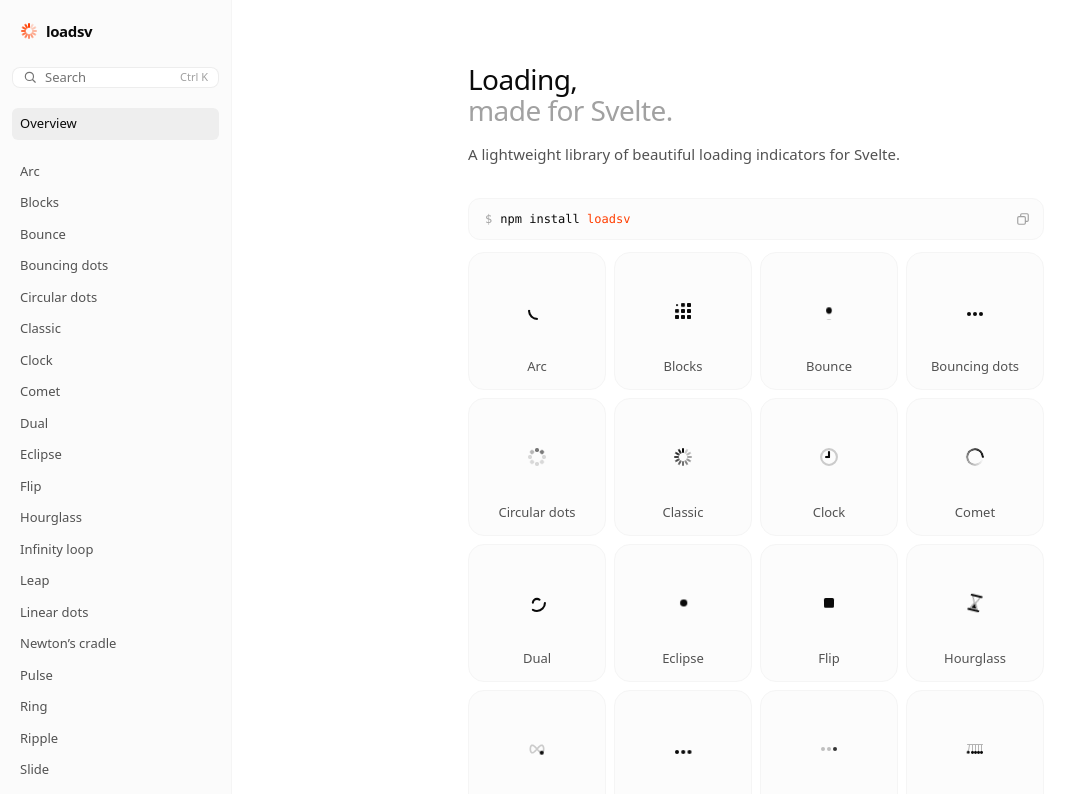
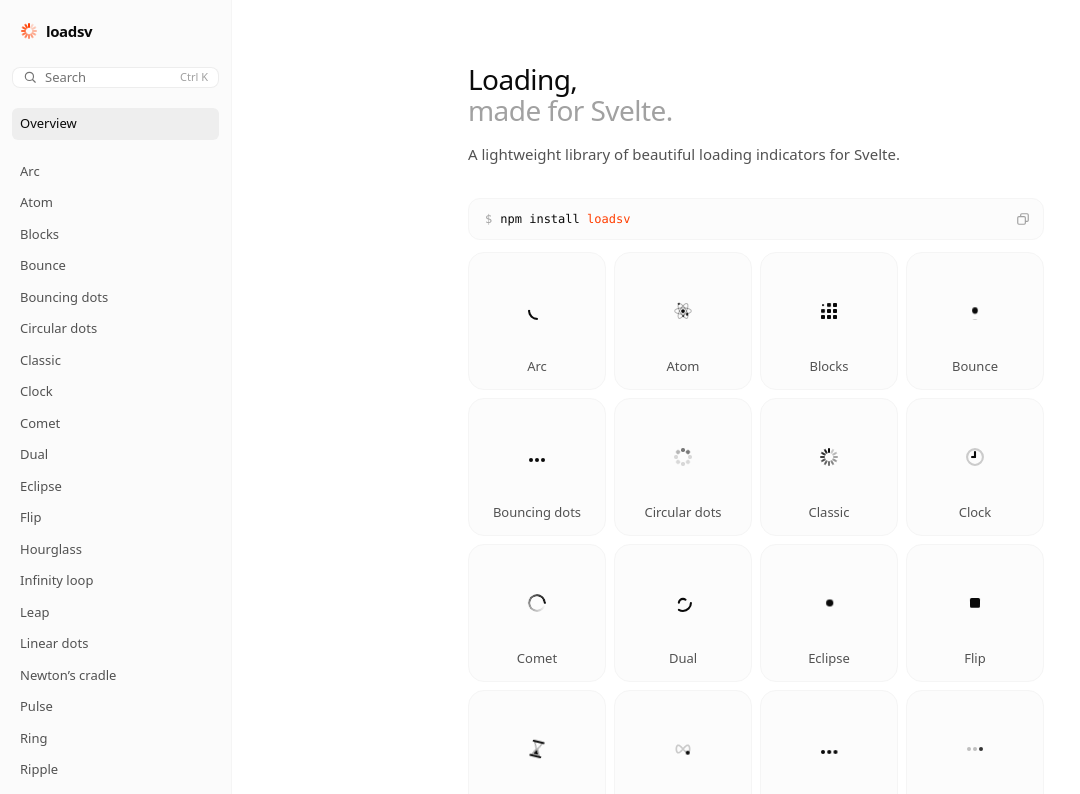
Before and after one commit to PedroLunet/loadsv, a SvelteKit app: page / in a window 1280 px wide. Shown: the top 794 px of the page, without its empty margins (0-1080 px from the left). Built offline with nearby package versions, Linux system fonts and the light colour scheme.

Commit message:
feat: add Atom spinner

```diff
--- a/src/lib/index.ts
+++ b/src/lib/index.ts
@@ -1,4 +1,5 @@
 export { default as Arc } from './spinners/Arc.svelte';
+export { default as Atom } from './spinners/Atom.svelte';
 export { default as Blocks } from './spinners/Blocks.svelte';
 export { default as Bounce } from './spinners/Bounce.svelte';
 export { default as BouncingDots } from './spinners/BouncingDots.svelte';
--- a/src/lib/motion.ts
+++ b/src/lib/motion.ts
@@ -27,7 +27,8 @@
 	leap: 1500,
 	bounce: 900,
 	'newtons-cradle': 1200,
-	hourglass: 2000
+	hourglass: 2000,
+	atom: 1200
 } satisfies Record<string, number>;
 
 export type SpinnerName = keyof typeof durations;
--- /dev/null
+++ b/src/lib/spinners/Atom.svelte
@@ -0,0 +1,93 @@
+<!--
+	@component
+	Three electrons circling a nucleus, each on its own tilted orbit.
+-->
+<script lang="ts">
+	import Root from '../internal/Root.svelte';
+	import { durations } from '../motion.js';
+	import type { SpinnerProps } from '../types.js';
+
+	let props: SpinnerProps = $props();
+</script>
+
+<Root name="atom" defaultDuration={durations.atom} {...props}>
+	<svg viewBox="0 0 24 24" fill="none" stroke="currentColor">
+		<g stroke-width="1.25" stroke-opacity="0.3">
+			{#each { length: 3 }, k (k)}
+				<ellipse cx="12" cy="12" rx="10" ry="3.75" transform="rotate({k * 60} 12 12)" />
+			{/each}
+		</g>
+		<circle cx="12" cy="12" r="2.25" fill="currentColor" stroke="none" />
+	</svg>
+	{#each { length: 3 }, k (k)}
+		<!-- Each orbit is tilted as a whole; inside it, two sweeps trace the ellipse. -->
+		<span class="lsv-atom-orbit" style:--k={k}>
+			<span class="lsv-atom-x"><span class="lsv-atom-y"></span></span>
+		</span>
+	{/each}
+</Root>
+
+<style>
+	svg,
+	.lsv-atom-orbit {
+		position: absolute;
+		inset: 0;
+		width: 100%;
+		height: 100%;
+	}
+
+	.lsv-atom-orbit {
+		transform: rotate(calc(var(--k) * 60deg));
+	}
+
+	/*
+	 * Across and down, a quarter loop apart, both with sine easing: together that's exactly
+	 * the ellipse drawn behind. Each electron is a third of a loop ahead of the last.
+	 */
+	.lsv-atom-x {
+		position: absolute;
+		top: 42.7%;
+		left: 42.7%;
+		width: 14.6%;
+		height: 14.6%;
+		animation: sway calc(var(--_duration) / 2) cubic-bezier(0.37, 0, 0.63, 1) infinite alternate;
+		animation-delay: calc(var(--_duration) * var(--k) / -3);
+		animation-play-state: var(--_play-state);
+	}
+
+	.lsv-atom-y {
+		display: block;
+		width: 100%;
+		height: 100%;
+		border-radius: 50%;
+		background: currentColor;
+		animation: bob calc(var(--_duration) / 2) cubic-bezier(0.37, 0, 0.63, 1) infinite alternate;
+		animation-delay: calc(var(--_duration) * (var(--k) / -3 - 0.25));
+		animation-play-state: var(--_play-state);
+	}
+
+	@keyframes sway {
+		from {
+			transform: translateX(calc(var(--lsv-size) * 10 / 24));
+		}
+		to {
+			transform: translateX(calc(var(--lsv-size) * -10 / 24));
+		}
+	}
+
+	@keyframes bob {
+		from {
+			transform: translateY(calc(var(--lsv-size) * -3.75 / 24));
+		}
+		to {
+			transform: translateY(calc(var(--lsv-size) * 3.75 / 24));
+		}
+	}
+
+	@media (prefers-reduced-motion: reduce) {
+		.lsv-atom-x,
+		.lsv-atom-y {
+			animation-play-state: paused;
+		}
+	}
+</style>
--- a/src/site/catalog.ts
+++ b/src/site/catalog.ts
@@ -50,6 +50,13 @@
 		importName: 'Arc',
 		description: 'A single open stroke rotating in a circle.',
 		options: [easing, cap]
+	},
+	{
+		slug: 'atom',
+		name: 'Atom',
+		importName: 'Atom',
+		description: 'Three electrons circling a nucleus, each on its own tilted orbit.',
+		options: []
 	},
 	{
 		slug: 'blocks',
```
